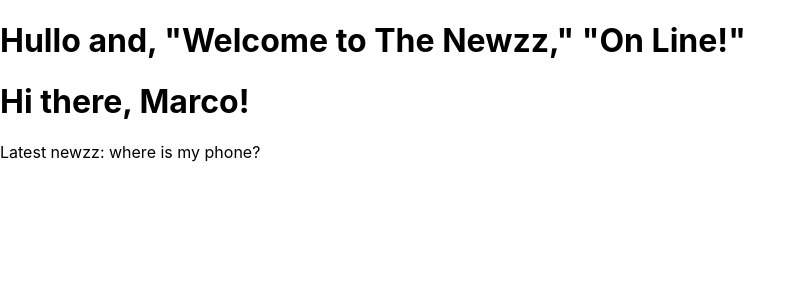
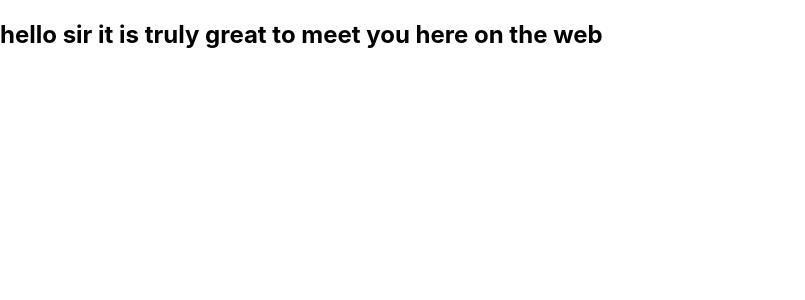
Before and after one commit to marcoberdiano/Codecademy-react-course, a React (Create React App) app: page / in a window 1280 px wide. Shown: the top 300 px of the page, without its empty margins (0-805 px from the left). Built offline with nearby package versions, Linux system fonts and the light colour scheme.

Commit message:
add new files Welcome.js and Home.js

```diff
--- /dev/null
+++ b/src/components/Home.js
@@ -0,0 +1,11 @@
+import React from 'react';
+
+import { Welcome } from './Welcome';
+
+class Home extends React.Component {
+  render() {
+    return <Welcome name='Wolfgang Amadeus Mozart' />;
+  }
+}
+
+export default Home;
--- /dev/null
+++ b/src/components/Welcome.js
@@ -0,0 +1,19 @@
+import React from 'react';
+
+export class Welcome extends React.Component {
+  render() {
+    if (this.props.name === 'Wolfgang Amadeus Mozart') {
+      return (
+      	<h2>
+      	  hello sir it is truly great to meet you here on the web
+      	</h2>
+      );
+    } else {
+      return (
+      	<h2>
+      	  WELCOME "2" MY WEB SITE BABYYY!!!!!
+      	</h2>
+      );
+    }
+  }
+}
--- a/src/index.js
+++ b/src/index.js
@@ -2,12 +2,12 @@ import React from 'react';
 import ReactDOM from 'react-dom/client';
 import './css/index.css';
 import reportWebVitals from './components/reportWebVitals';
-import App from './components/App';
+import Home from './components/Home';
 
 const root = ReactDOM.createRoot(document.getElementById('root'));
 root.render(
   <React.StrictMode>
-   <App/>
+   <Home/>
   </React.StrictMode>
 );
 
```
